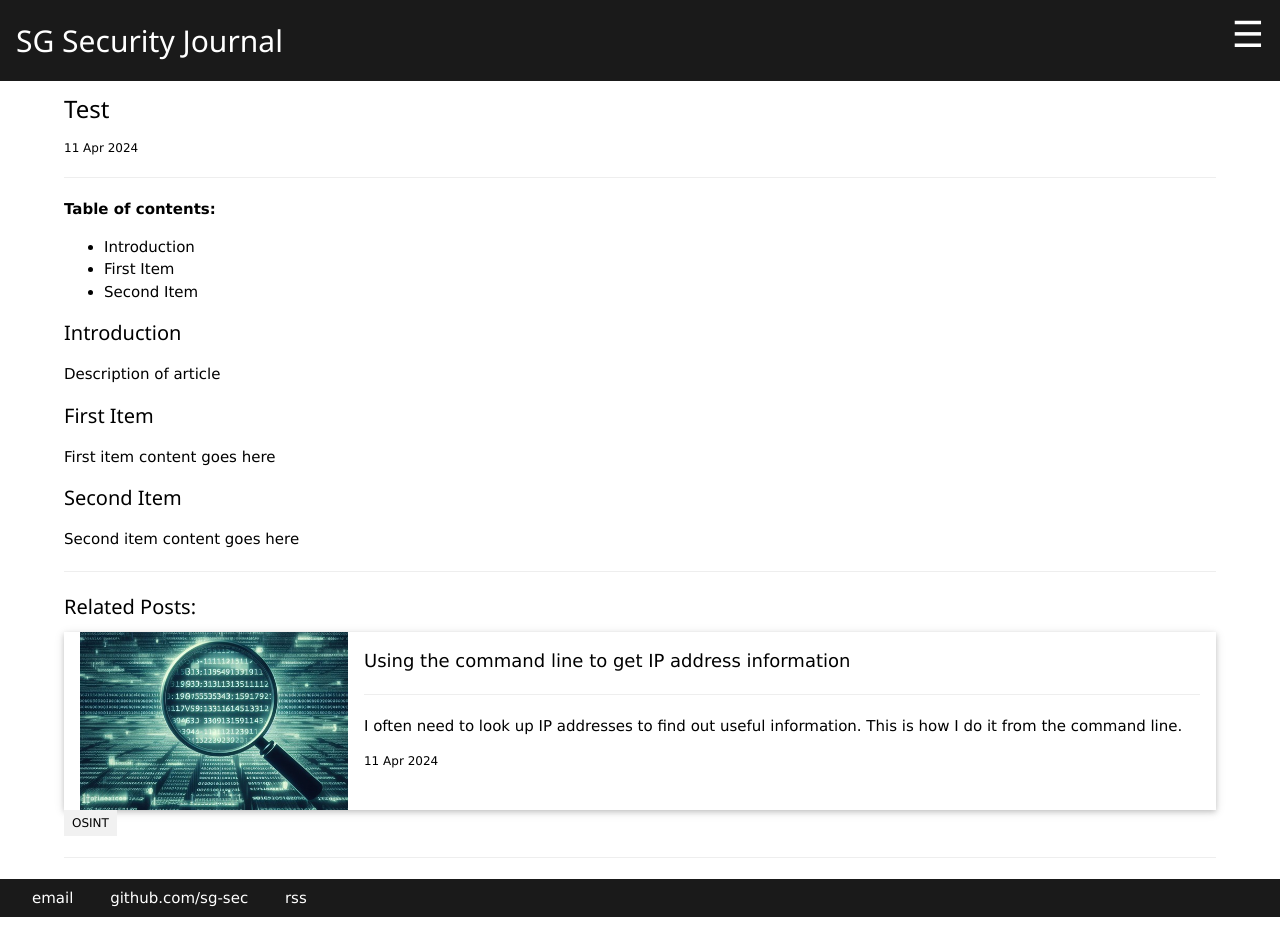
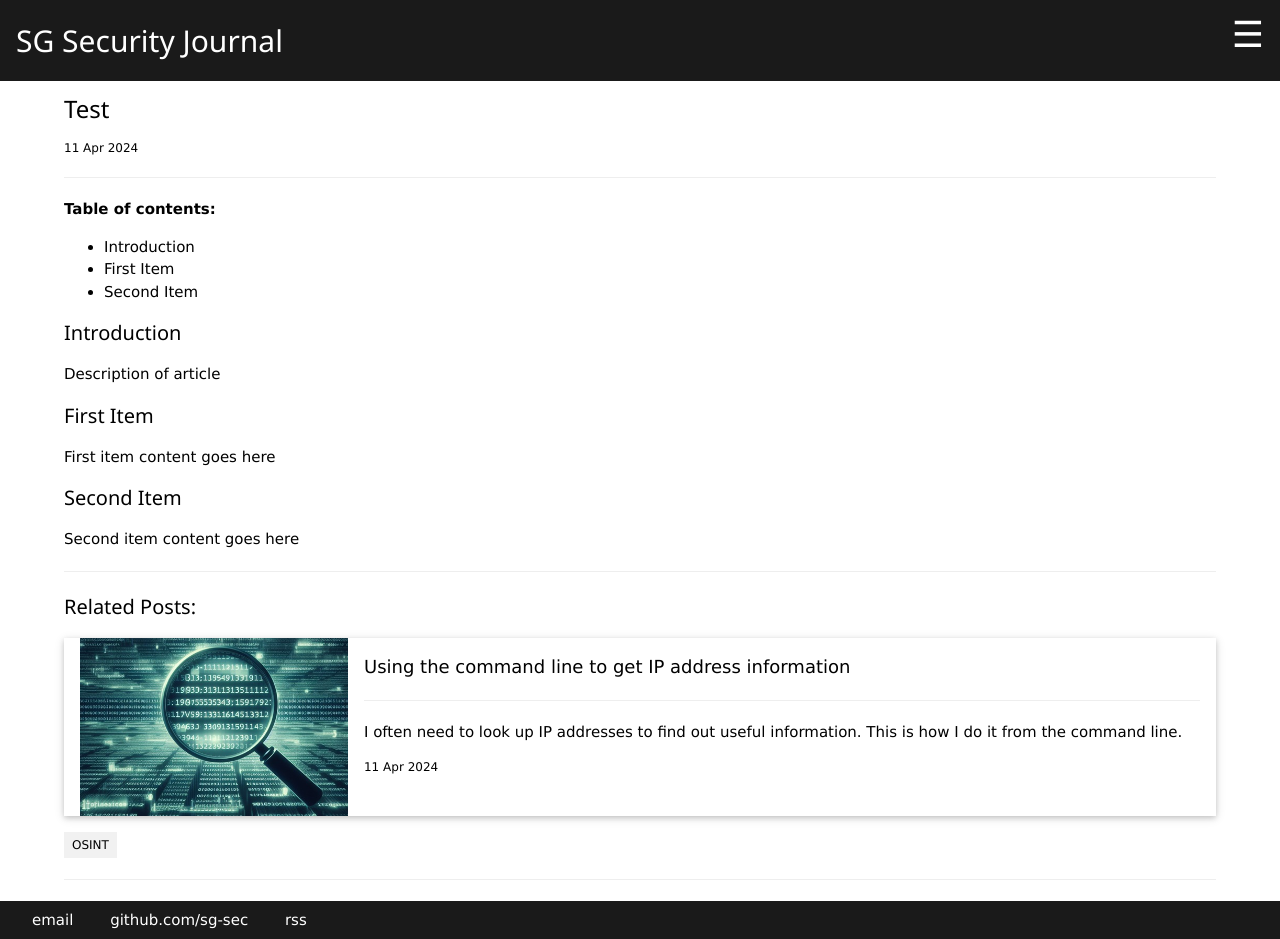
Before and after one commit to sg-sec/sg-sec.github.io, a Jekyll site: the page built from _posts/2024-04-11-test.md, in a window 1280 px wide. Built offline with Jekyll 4.4.1, drawn with Linux system fonts in a browser that asks for light colours; before the commit the page ends 917 px from its top, so only the background shows below that.

Commit message:
Update relatedpostlistitem.html

```diff
--- a/_includes/relatedpostlistitem.html
+++ b/_includes/relatedpostlistitem.html
@@ -1,5 +1,5 @@
 <div class="w3-card">
-        <div class="w3-row-padding">
+        <div class="w3-row-padding w3-section">
             <div class="w3-quarter">
                 {% if post.image And post.image != "" And post.image != nil %}
                 <img style="width:100%" {% if post.image_alt_text and post.image_alt_text != "" and post.image_alt_text != nil %} alt="{{ post.image_alt_text }}" {% endif %}  src="{{ site.baseurl }}/assets/images/{{ post.image }}">
```
